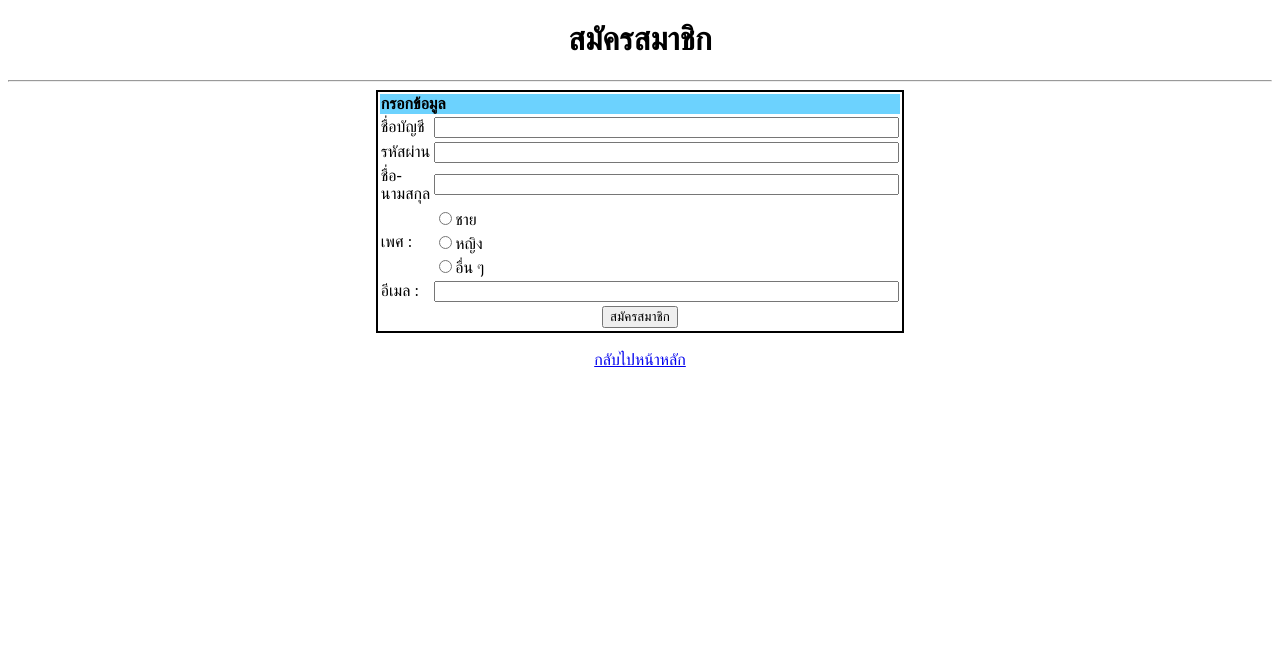
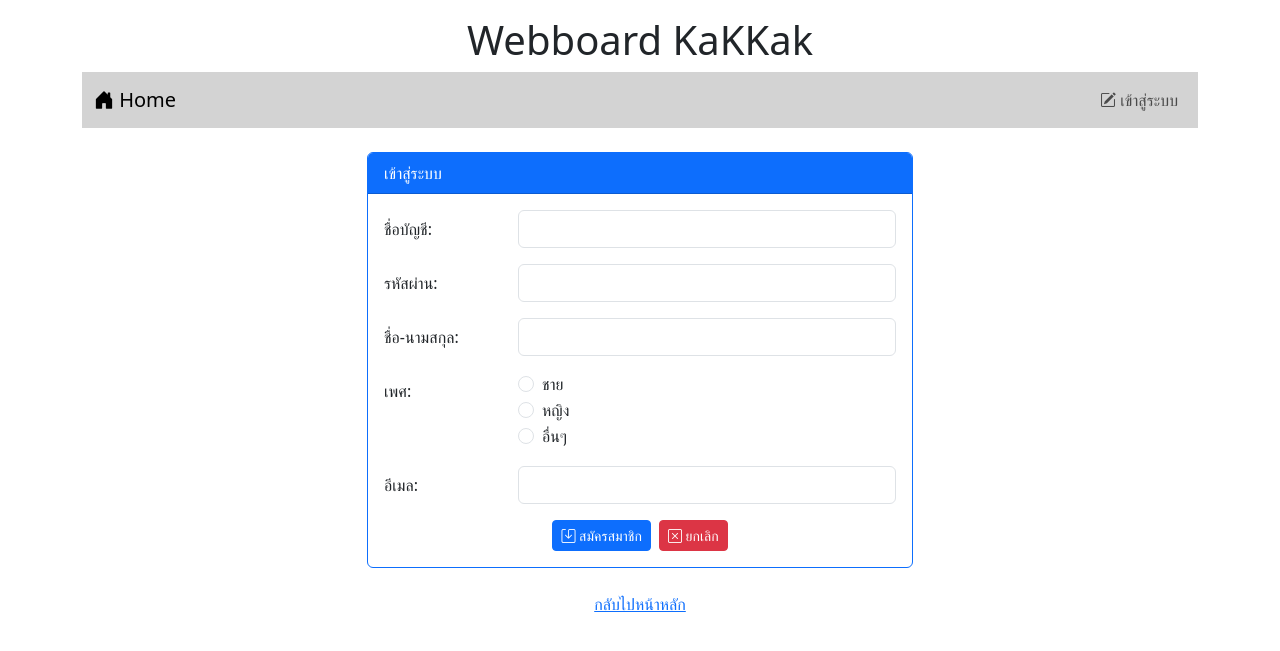
Before and after one commit to 15thatsawan/Webboard_Work3, a PHP site: page /register.php in a window 1280 px wide. Shown: the top 651 px of the page. Run offline with PHP 8.4, Linux system fonts and the light colour scheme.

Commit message:
Work8 Finish

```diff
--- a/register.php
+++ b/register.php
@@ -11,54 +11,82 @@ if(isset($_SESSION['id'])){
 <head>
     <meta charset="UTF-8">
     <meta name="viewport" content="width=device-width, initial-scale=1.0">
+    <link rel="stylesheet" href="bootstrap-5.3.2-dist/css/bootstrap.min.css">
+    <script src="bootstrap-5.3.2-dist/js/bootstrap.bundle.min.js"></script>
+    <link rel="stylesheet" href="https://cdn.jsdelivr.net/npm/bootstrap-icons@1.11.3/font/bootstrap-icons.min.css">
     <title>Register</title>
 </head>
 <body>
-    <h1 style="text-align: center;">สมัครสมาชิก</h1>
-    <hr>
-
-    <form action="#">
-        <table style="border: 2px solid black; width: 40%; " align="center">
-            <tr>
-                <th colspan="2" style="background-color: #6CD2FE; text-align: left;">กรอกข้อมูล</th>
-            </tr>
-            <tr>
-                <td>ชื่อบัญชี </td>
-                <td><input type="text" name="name" size="55" required ></td>
-            </tr>
-            <tr>
-                <td>รหัสผ่าน </td>
-                <td><input type="password" name="pass" size="55" required></td>
-            </tr>
-            <tr>
-                <td>ชื่อ-นามสกุล </td>
-                <td><input type="text" name="fname-lname" size="55" required ></td>
-            </tr>
-            <tr>
-                <td rowspan="4">เพศ : </td>
-            </tr>
-            <tr>
-                <td><input type="radio" name="gender"  required >ชาย</td>
-            </tr>
-            <tr>
-                <td><input type="radio" name="gender"  required >หญิง</td>
-            </tr>
-            <tr>
-                <td><input type="radio" name="gender"  required >อื่น ๆ</td>
-            </tr>
-
-            <tr>
-                <td>อีเมล :</td>
-                <td><input type="email" name="email" size="55" required></td>
-            </tr>
-            <tr>
-                <td colspan="2" style="text-align: center;"><input type="submit" value="สมัครสมาชิก"></td>
-            </tr>
-        </table>
-    </form>
+    <div class="container-lg">
+        <h1 style="text-align: center;" class="mt-3">Webboard KaKKak</h1>
+        <?php include "nav.php" ?>
+        <div class="row mt-4">
+            <div class="col-lg-3 col-md-2 col-sm-1"></div>
+            <div class="col-lg-6 col-md-8 col-sm-10">
+                <div class="card border-primary">
+                    <div class="card-header bg-primary text-white">เข้าสู่ระบบ</div>
+                    <div class="card-body">
+                        <form action="register_save.php" method="post">
+                            <div class="row">
+                                <label for="login" class="col-lg-3 col-form-label">ชื่อบัญชี:</label>
+                                <div class="col-lg-9">
+                                    <input type="text" name="name" id="login" class="form-control" require>
+                                </div>
+                            </div>
+                            <div class="row mt-3">
+                                <label for="pwd" class="col-lg-3 col-form-label">รหัสผ่าน:</label>
+                                <div class="col-lg-9">
+                                    <input type="password" name="pass" id="pwd" class="form-control" require>
+                                </div>
+                            </div>
+                            <div class="row mt-3">
+                                <label for="name" class="col-lg-3 col-form-label">ชื่อ-นามสกุล:</label>
+                                <div class="col-lg-9">
+                                    <input type="text" name="fname-lname" id="name" class="form-control" require>
+                                </div>
+                            </div>
+                            <div class="row mt-3">
+                                <label class="col-lg-3 col-form-label">เพศ:</label>
+                                <div class="col-lg-9">
+                                    <div class="form-check">
+                                        <input id="m" type="radio" name="gender" value="m" class="form-check-input" require>
+                                        <label for="m" class="form-check-label">ชาย</label>
+                                    </div>
+                                    <div class="form-check">
+                                        <input id="f" type="radio" name="gender" value="f" class="form-check-input" require>
+                                        <label for="f" class="form-check-label">หญิง</label>
+                                    </div>
+                                    <div class="form-check">
+                                        <input id="o" type="radio" name="gender" value="o" class="form-check-input" require>
+                                        <label for="o" class="form-check-label">อื่นๆ</label>
+                                    </div>
+                                </div>
+                            </div>
+                            <div class="row mt-3">
+                                <label for="email" class="col-lg-3 col-form-label">อีเมล:</label>
+                                <div class="col-lg-9">
+                                    <input type="email" name="email" id="email" class="form-control" require>
+                                </div>
+                            </div>
+                            <div class="row mt-3">
+                                <div class="col-lg-12 d-flex justify-content-center">
+                                    <button type="submit" class="btn btn-primary btn-sm me-2">
+                                        <i class="bi bi-save"></i> สมัครสมาชิก</button>
+                                    <button type="reset" class="btn btn-danger btn-sm">
+                                        <i class="bi bi-x-square"></i> ยกเลิก
+                                    </button>
+                                </div>
+                            </div>
+                        </form>
+                    </div>
+                </div>
+            </div>
+            <div class="col-lg-3 col-md-2 col-sm-1"></div>
+        </div>
     <br>
     <div style="text-align: center;">
         <a href="index.php" >กลับไปหน้าหลัก</a>
     </div>
+    </div>
 </body>
 </html>
```
Also changed, not shown: register_save.php (added, +16 -0 lines).
